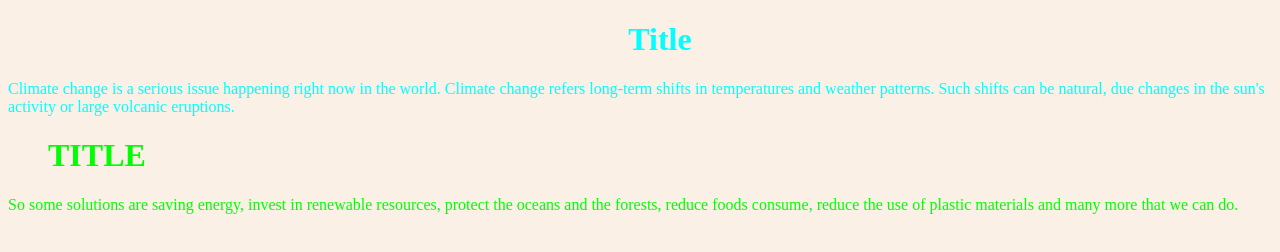
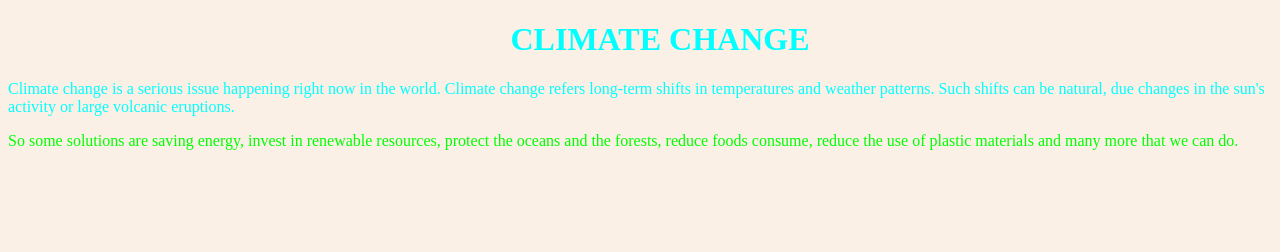
Before and after one commit to Orynn17/seungkwan, a plain HTML site: page index.html in a window 1280 px wide. Drawn offline with Linux system fonts and the light colour scheme.

Commit message:
Update index.html

```diff
--- a/index.html
+++ b/index.html
@@ -2,7 +2,7 @@
 <html>
 <BODY>
 <H1 style="color:cyan;text-align:center;">
-Title</H1>
+CLIMATE CHANGE</H1>
 <P style="color:cyan;">Climate change is a serious issue happening right now in the world. Climate change refers long-term shifts in temperatures and weather patterns. Such shifts can be natural, due changes in the sun's activity or large volcanic eruptions.</P>
 </BODY>
 <HEAD>
@@ -13,7 +13,6 @@ h1{color:lime;margin-left:40px;}
 </STYLE>
 </HEAD>
 </body>
-<H1>TITLE</H1>
 <P style="color:lime;">So some solutions are saving energy, invest in renewable resources, protect the oceans and the
     forests, reduce foods consume, reduce the use of plastic materials and many more that we can do.</P>
 </BODY>
```
